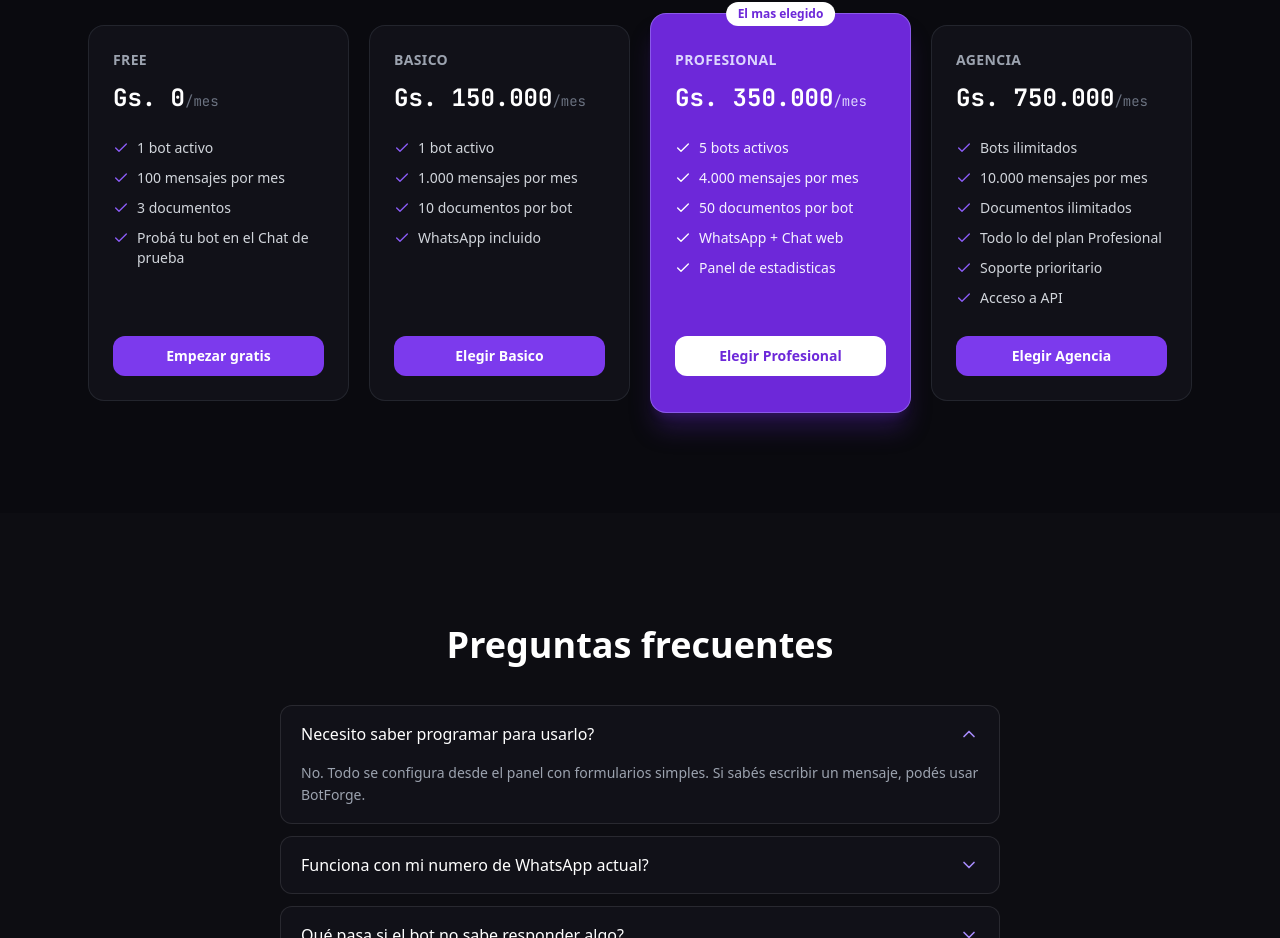
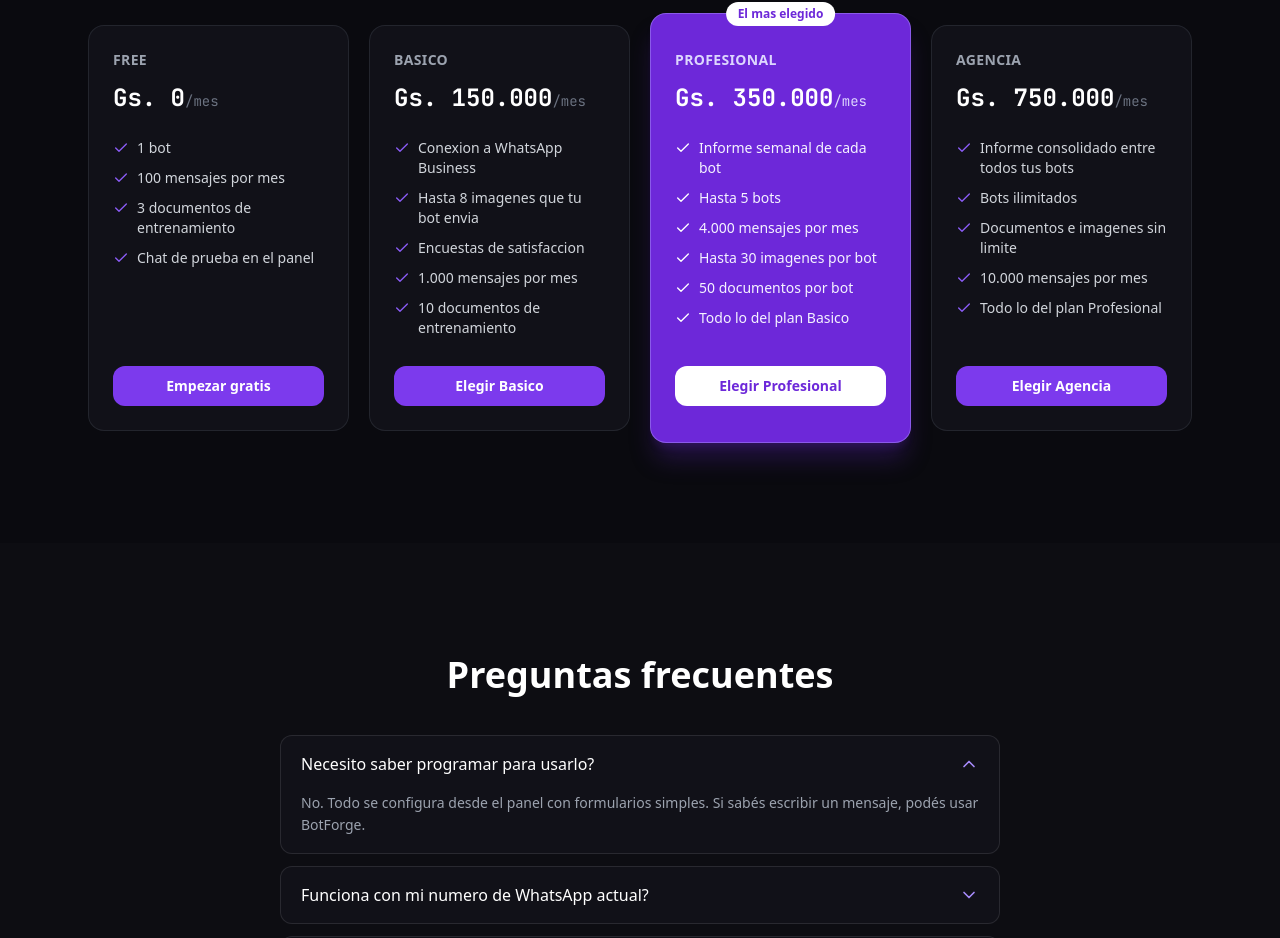
Before and after one commit to humbertoagdez-a11y/botforge-, a Next.js app in the folder frontend/: page / in a window 1280 px wide. Shown: the part 3270-4208 px from the top of the page. Built offline with nearby package versions, Linux system fonts and the light colour scheme.

Commit message:
feat: actualizar precios con beneficios reales + ocultar Google Drive

```diff
--- a/frontend/app/(dashboard)/dashboard/bots/[id]/page.tsx
+++ b/frontend/app/(dashboard)/dashboard/bots/[id]/page.tsx
@@ -8,7 +8,7 @@ import { useForm } from 'react-hook-form';
 import { zodResolver } from '@hookform/resolvers/zod';
 import { z } from 'zod';
 import { toast } from 'sonner';
-import { ArrowLeft, Bot, FileText, HardDrive, Image as ImageIcon, Loader2, MessageSquare, MessageSquareQuote, Settings, Smartphone, Sparkles } from 'lucide-react';
+import { ArrowLeft, Bot, FileText, Image as ImageIcon, Loader2, MessageSquare, MessageSquareQuote, Settings, Smartphone, Sparkles } from 'lucide-react';
 // Smartphone kept for the tab icon
 import { Button } from '@/components/ui/button';
 import { Input } from '@/components/ui/input';
@@ -100,122 +100,12 @@ const updateSchema = z.object({
 });
 type UpdateData = z.infer<typeof updateSchema>;
 
-// ─── Sección Google Drive (tab Configuración) ─────────────────────────────────
-
-function DriveSection({ botId }: { botId: string }) {
-  const [loading, setLoading] = useState(true);
-  const [connected, setConnected] = useState(false);
-  const [folderName, setFolderName] = useState('catálogo');
-  const [working, setWorking] = useState(false);
-
-  useEffect(() => {
-    api.drive
-      .status(botId)
-      .then((s) => {
-        setConnected(s.connected);
-        if (s.folderName) setFolderName(s.folderName);
-      })
-      .catch(() => { /* la sección degrada a "no conectado" */ })
-      .finally(() => setLoading(false));
-  }, [botId]);
-
-  async function handleConnect() {
-    setWorking(true);
-    try {
-      const { authUrl } = await api.drive.authorize(botId);
-      window.location.href = authUrl;
-    } catch (err) {
-      toast.error(err instanceof Error ? err.message : 'No se pudo iniciar la conexión con Google');
-      setWorking(false);
-    }
-  }
-
-  async function handleSaveFolder() {
-    setWorking(true);
-    try {
-      const res = await api.drive.updateFolder(botId, folderName.trim());
-      toast.success(`Carpeta actualizada: ${res.files} archivo${res.files === 1 ? '' : 's'} encontrados`);
-    } catch (err) {
-      toast.error(err instanceof Error ? err.message : 'No se pudo cambiar la carpeta');
-    } finally {
-      setWorking(false);
-    }
-  }
-
-  async function handleDisconnect() {
-    setWorking(true);
-    try {
-      await api.drive.disconnect(botId);
-      setConnected(false);
-      toast.success('Google Drive desconectado');
-    } catch (err) {
-      toast.error(err instanceof Error ? err.message : 'No se pudo desconectar');
-    } finally {
-      setWorking(false);
-    }
-  }
-
-  return (
-    <Card className="max-w-xl">
-      <CardHeader>
-        <CardTitle className="flex items-center gap-2 text-base">
-          <HardDrive className="h-4 w-4 text-cyan-400" />
-          Google Drive
-        </CardTitle>
-        <CardDescription>
-          Conectá una carpeta con fotos de tus productos y el bot las manda solo cuando un cliente las pide
-        </CardDescription>
-      </CardHeader>
-      <CardContent className="space-y-4">
-        {loading ? (
-          <Loader2 className="h-4 w-4 animate-spin text-muted-foreground" />
-        ) : !connected ? (
-          <Button onClick={handleConnect} disabled={working} className="gap-2">
-            {working ? <Loader2 className="h-4 w-4 animate-spin" /> : <HardDrive className="h-4 w-4" />}
-            Conectar Google Drive
-          </Button>
-        ) : (
-          <>
-            <div className="flex items-center gap-2">
-              <Badge variant="success" className="text-[10px]">Conectado</Badge>
-              <span className="text-xs text-muted-foreground">Carpeta: {folderName}</span>
-            </div>
-            <div className="space-y-1.5">
-              <Label htmlFor="drive-folder">Nombre de la carpeta en tu Drive</Label>
-              <div className="flex gap-2">
-                <Input
-                  id="drive-folder"
-                  value={folderName}
-                  onChange={(e) => setFolderName(e.target.value)}
-                  placeholder="catálogo"
-                />
-                <Button
-                  variant="outline"
-                  onClick={handleSaveFolder}
-                  disabled={working || folderName.trim().length === 0}
-                >
-                  {working ? <Loader2 className="h-4 w-4 animate-spin" /> : 'Guardar'}
-                </Button>
-              </div>
-              <p className="text-xs text-muted-foreground">
-                El bot busca las imágenes dentro de esta carpeta de tu Drive
-              </p>
-            </div>
-            <Button
-              variant="ghost"
-              size="sm"
-              className="text-muted-foreground hover:text-destructive"
-              onClick={handleDisconnect}
-              disabled={working}
-            >
-              Desconectar Drive
-            </Button>
-          </>
-        )}
-      </CardContent>
-    </Card>
-  );
-}
+// La sección de Google Drive vivía acá. Se retiró de la vista: la integración
+// exige una verificación de Google que todavía no está aprobada, así que
+// ofrecer el botón solo llevaba a una pantalla de permisos que falla. El
+// backend (routes/drive.ts, services/googleDrive.ts, el modelo DriveConnection
+// y la tool buscar_archivos_drive) queda intacto para poder retomarlo; lo único
+// que se sacó es la puerta de entrada del usuario.
 
 /** Encuesta de satisfacción al cliente final. Disponible desde el plan Básico. */
 function NpsCard({
@@ -322,21 +212,6 @@ export default function BotDetailPage() {
       .catch(() => { toast.error('Error al cargar el bot'); router.push('/dashboard'); })
       .finally(() => setLoadingBot(false));
   }, [id]);
-
-  // Vuelta del OAuth de Google Drive: toast + abrir el tab Configuración
-  useEffect(() => {
-    const params = new URLSearchParams(window.location.search);
-    const drive = params.get('drive');
-    if (!drive) return;
-    if (drive === 'connected') {
-      toast.success('Google Drive conectado exitosamente');
-      setActiveTab('config');
-    } else if (drive === 'error') {
-      toast.error('No se pudo conectar Google Drive. Intentá de nuevo.');
-    }
-    window.history.replaceState({}, '', window.location.pathname);
-    // eslint-disable-next-line react-hooks/exhaustive-deps
-  }, []);
 
   // Poll docs every 5s while any is PENDING or PROCESSING
   useEffect(() => {
@@ -575,7 +450,6 @@ export default function BotDetailPage() {
           </div>
 
           <div className="mt-4">
-            <DriveSection botId={id} />
           </div>
         </TabsContent>
 
--- a/frontend/app/(dashboard)/pricing/page.tsx
+++ b/frontend/app/(dashboard)/pricing/page.tsx
@@ -1,7 +1,7 @@
 'use client';
 
 import { useState } from 'react';
-import { Check, IdCard, Loader2, ShieldCheck, Zap } from 'lucide-react';
+import { Check, IdCard, Loader2, ShieldCheck, Sparkles, Zap } from 'lucide-react';
 import { toast } from 'sonner';
 import { Button } from '@/components/ui/button';
 import { Badge } from '@/components/ui/badge';
@@ -19,54 +19,107 @@ import { useAuthStore } from '@/lib/store';
 
 type PlanPago = 'STARTER' | 'PRO' | 'AGENCY';
 
-const PLANS = [
+/**
+ * Beneficios por plan.
+ *
+ * FUENTE DE VERDAD: backend/src/middleware/planLimits.ts (LIMITS). Los números
+ * de acá son un espejo de ese archivo y tienen que moverse juntos — el frontend
+ * no puede importar del backend, así que la sincronía es manual. Si tocás un
+ * límite allá, actualizá esta lista.
+ *
+ * `nuevo: true` marca lo que NO trae el plan anterior. Es lo que hace visible
+ * por qué conviene pagar más, en vez de dejar cuatro listas parecidas.
+ */
+interface Beneficio {
+  texto: string;
+  nuevo?: boolean;
+}
+
+const PLANS: Array<{
+  id: 'FREE' | 'STARTER' | 'PRO' | 'AGENCY';
+  name: string;
+  priceGs: number;
+  priceUsd: number;
+  /** Una línea que resume para quién es el plan */
+  para: string;
+  features: Beneficio[];
+  nota?: string;
+  highlight: boolean;
+  payPlan: 'STARTER' | 'PRO' | 'AGENCY' | null;
+}> = [
   {
-    id: 'FREE' as const,
+    id: 'FREE',
     name: 'Free',
     priceGs: 0,
     priceUsd: 0,
-    bots: '1 bot',
-    docs: '3 documentos',
-    msgs: '100 mensajes/mes',
-    wa: false,
+    para: 'Para probar cómo responde tu bot',
+    features: [
+      { texto: '1 bot' },
+      { texto: '100 mensajes por mes' },
+      { texto: '3 documentos de entrenamiento' },
+      { texto: '25 mensajes por día en el Chat de prueba' },
+      { texto: 'Asistente de configuración: 5 mensajes por día' },
+    ],
+    nota: 'No incluye WhatsApp: tu bot responde solo en el Chat de prueba del panel.',
     highlight: false,
     payPlan: null,
   },
   {
-    id: 'STARTER' as const,
+    id: 'STARTER',
     name: 'Básico',
     priceGs: 150000,
     priceUsd: 20,
-    bots: '1 bot',
-    docs: '10 documentos',
-    msgs: '1.000 mensajes/mes',
-    wa: true,
+    para: 'Para un negocio que ya quiere atender por WhatsApp',
+    features: [
+      { texto: 'Conexión a WhatsApp Business', nuevo: true },
+      { texto: 'Hasta 8 imágenes que tu bot le manda a los clientes', nuevo: true },
+      { texto: 'Encuestas de satisfacción a tus clientes', nuevo: true },
+      { texto: '1.000 mensajes por mes' },
+      { texto: '1 bot' },
+      { texto: '10 documentos de entrenamiento' },
+      { texto: 'Asistente de configuración: 15 mensajes por día' },
+    ],
     highlight: false,
-    payPlan: 'STARTER' as const,
+    payPlan: 'STARTER',
   },
   {
-    id: 'PRO' as const,
+    id: 'PRO',
     name: 'Profesional',
     priceGs: 350000,
     priceUsd: 47,
-    bots: '5 bots',
-    docs: '50 documentos',
-    msgs: '4.000 mensajes/mes',
-    wa: true,
+    para: 'Para varios locales, marcas o líneas de negocio',
+    features: [
+      { texto: 'Informe semanal automático de cada uno de tus bots', nuevo: true },
+      { texto: 'Hasta 5 bots', nuevo: true },
+      { texto: '4.000 mensajes por mes' },
+      { texto: 'Hasta 30 imágenes por bot' },
+      { texto: '50 documentos por bot' },
+      { texto: 'Conexión a WhatsApp Business' },
+      { texto: 'Encuestas de satisfacción a tus clientes' },
+      { texto: 'Asistente de configuración: 40 mensajes por día' },
+    ],
     highlight: true,
-    payPlan: 'PRO' as const,
+    payPlan: 'PRO',
   },
   {
-    id: 'AGENCY' as const,
+    id: 'AGENCY',
     name: 'Agencia',
     priceGs: 750000,
     priceUsd: 99,
-    bots: 'Bots ilimitados',
-    docs: 'Docs ilimitados',
-    msgs: '10.000 mensajes/mes',
-    wa: true,
+    para: 'Para quien maneja los bots de varios clientes',
+    features: [
+      { texto: 'Informe consolidado que compara todos tus bots entre sí', nuevo: true },
+      { texto: 'Bots ilimitados', nuevo: true },
+      { texto: 'Documentos e imágenes sin límite', nuevo: true },
+      { texto: '10.000 mensajes por mes' },
+      { texto: 'Informe semanal de cada bot' },
+      { texto: 'Conexión a WhatsApp Business' },
+      { texto: 'Encuestas de satisfacción a tus clientes' },
+      { texto: 'Asistente de configuración: 100 mensajes por día' },
+    ],
+    nota: 'El informe consolidado rankea tus bots por volumen y satisfacción, y te dice cuál necesita atención primero. Solo en Agencia.',
     highlight: false,
-    payPlan: 'AGENCY' as const,
+    payPlan: 'AGENCY',
   },
 ];
 
@@ -154,6 +207,9 @@ export default function PricingPage() {
       <div className="grid gap-6 md:grid-cols-2 xl:grid-cols-4">
         {PLANS.map((plan) => {
           const isCurrent = user?.plan === plan.id;
+          // Local para que TS lo estreche: dentro del map, plan.payPlan sigue
+          // siendo la unión con null aunque el ternario lo descarte
+          const payPlan = plan.payPlan;
           return (
             <div
               key={plan.id}
@@ -182,31 +238,38 @@ export default function PricingPage() {
                     </>
                   )}
                 </div>
+                <p className="mt-2 text-xs text-muted-foreground">{plan.para}</p>
               </div>
 
-              <ul className="mb-6 flex-1 space-y-2 text-sm text-muted-foreground">
-                {[plan.bots, plan.docs, plan.msgs, ...(plan.wa ? ['WhatsApp incluido'] : [])].map((f) => (
-                  <li key={f} className="flex items-center gap-2">
-                    <Check className="h-3.5 w-3.5 shrink-0 text-green-500" />
-                    {f}
+              <ul className="mb-6 flex-1 space-y-2 text-sm">
+                {plan.features.map((f) => (
+                  <li key={f.texto} className="flex items-start gap-2">
+                    {/* Lo que suma respecto del plan anterior se destaca: es lo
+                        que responde "por qué pagar más" de un vistazo */}
+                    {f.nuevo ? (
+                      <Sparkles className="mt-0.5 h-3.5 w-3.5 shrink-0 text-primary" />
+                    ) : (
+                      <Check className="mt-0.5 h-3.5 w-3.5 shrink-0 text-green-500" />
+                    )}
+                    <span className={f.nuevo ? 'font-medium text-foreground' : 'text-muted-foreground'}>
+                      {f.texto}
+                    </span>
                   </li>
                 ))}
               </ul>
 
-              {plan.id === 'FREE' && (
-                <p className="mb-4 text-xs text-muted-foreground">
-                  Probá tu bot en el Chat de prueba antes de conectar WhatsApp.
-                </p>
+              {plan.nota && (
+                <p className="mb-4 text-xs text-muted-foreground">{plan.nota}</p>
               )}
 
-              {plan.payPlan ? (
+              {payPlan ? (
                 <Button
                   variant={plan.highlight ? 'default' : 'outline'}
                   className="w-full"
                   disabled={isCurrent || loading !== null}
-                  onClick={() => handleUpgrade(plan.payPlan)}
+                  onClick={() => handleUpgrade(payPlan)}
                 >
-                  {loading === plan.payPlan && <Loader2 className="h-4 w-4 animate-spin" />}
+                  {loading === payPlan && <Loader2 className="h-4 w-4 animate-spin" />}
                   {isCurrent ? 'Plan actual' : 'Contratar'}
                 </Button>
               ) : (
--- a/frontend/app/(legal)/terminos/page.tsx
+++ b/frontend/app/(legal)/terminos/page.tsx
@@ -62,9 +62,18 @@ const SECCIONES: LegalSection[] = [
         </p>
         <L>
           <Li><T>Free</T> — sin costo. 1 bot, 3 documentos, 100 mensajes por mes, sin WhatsApp.</Li>
-          <Li><T>Básico</T> — Gs. 150.000. 1 bot, 10 documentos por bot, 1.000 mensajes por mes, con WhatsApp.</Li>
-          <Li><T>Profesional</T> — Gs. 350.000. 5 bots, 50 documentos por bot, 4.000 mensajes por mes.</Li>
-          <Li><T>Agencia</T> — Gs. 750.000. Bots y documentos ilimitados, 10.000 mensajes por mes.</Li>
+          <Li>
+            <T>Básico</T> — Gs. 150.000. 1 bot, 10 documentos por bot, 1.000 mensajes por mes, con
+            WhatsApp, hasta 8 imágenes por bot y encuestas de satisfacción.
+          </Li>
+          <Li>
+            <T>Profesional</T> — Gs. 350.000. 5 bots, 50 documentos por bot, 4.000 mensajes por mes,
+            hasta 30 imágenes por bot e informe semanal de cada bot.
+          </Li>
+          <Li>
+            <T>Agencia</T> — Gs. 750.000. Bots, documentos e imágenes ilimitados, 10.000 mensajes
+            por mes e informe consolidado que compara todos tus bots.
+          </Li>
         </L>
         <p className="pt-2">
           El asistente del panel también tiene un cupo diario y mensual según el plan, que podés ver
--- a/frontend/app/page.tsx
+++ b/frontend/app/page.tsx
@@ -163,19 +163,40 @@ const RUBRO_CARDS = [
   { icon: GraduationCap, title: 'Academias', desc: 'Inscripciones, horarios y dudas resueltas' },
 ];
 
+/**
+ * Espejo de backend/src/middleware/planLimits.ts (LIMITS), igual que la tabla
+ * de /pricing. Si cambia un limite alla, hay que actualizar los dos lugares.
+ *
+ * Nada de esta lista puede prometer algo que el codigo no cumpla hoy: aca
+ * figuraban "Acceso a API" y "Soporte prioritario" para Agencia, y ninguna de
+ * las dos existe (no hay API publica, y la prioridad de un ticket la elige el
+ * usuario al abrirlo, no su plan). Tambien decia "Panel de estadisticas" como
+ * beneficio de Profesional cuando lo tienen todos los planes.
+ */
 const PLANES = [
   {
     name: 'FREE',
     price: 'Gs. 0',
     highlight: false,
-    features: ['1 bot activo', '100 mensajes por mes', '3 documentos', 'Probá tu bot en el Chat de prueba'],
+    features: [
+      '1 bot',
+      '100 mensajes por mes',
+      '3 documentos de entrenamiento',
+      'Chat de prueba en el panel',
+    ],
     cta: 'Empezar gratis',
   },
   {
     name: 'BASICO',
     price: 'Gs. 150.000',
     highlight: false,
-    features: ['1 bot activo', '1.000 mensajes por mes', '10 documentos por bot', 'WhatsApp incluido'],
+    features: [
+      'Conexion a WhatsApp Business',
+      'Hasta 8 imagenes que tu bot envia',
+      'Encuestas de satisfaccion',
+      '1.000 mensajes por mes',
+      '10 documentos de entrenamiento',
+    ],
     cta: 'Elegir Basico',
   },
   {
@@ -183,11 +204,12 @@ const PLANES = [
     price: 'Gs. 350.000',
     highlight: true,
     features: [
-      '5 bots activos',
+      'Informe semanal de cada bot',
+      'Hasta 5 bots',
       '4.000 mensajes por mes',
+      'Hasta 30 imagenes por bot',
       '50 documentos por bot',
-      'WhatsApp + Chat web',
-      'Panel de estadisticas',
+      'Todo lo del plan Basico',
     ],
     cta: 'Elegir Profesional',
   },
@@ -196,12 +218,11 @@ const PLANES = [
     price: 'Gs. 750.000',
     highlight: false,
     features: [
+      'Informe consolidado entre todos tus bots',
       'Bots ilimitados',
+      'Documentos e imagenes sin limite',
       '10.000 mensajes por mes',
-      'Documentos ilimitados',
       'Todo lo del plan Profesional',
-      'Soporte prioritario',
-      'Acceso a API',
     ],
     cta: 'Elegir Agencia',
   },
--- a/frontend/components/ChatWidget.tsx
+++ b/frontend/components/ChatWidget.tsx
@@ -53,7 +53,7 @@ interface UIMessage {
 /** Lo que el bot está haciendo, para mostrarlo mientras usa una herramienta */
 const TOOL_LABEL: Record<string, string> = {
   buscar_en_documentos: 'Buscando en los documentos...',
-  buscar_archivos_drive: 'Buscando la foto en Drive...',
+  buscar_archivos_drive: 'Buscando la foto...',
   derivar_a_humano: 'Avisando a un encargado...',
 };
 
--- a/frontend/components/DashboardAssistant.tsx
+++ b/frontend/components/DashboardAssistant.tsx
@@ -50,7 +50,6 @@ const TOOL_LABELS: Record<string, string> = {
   request_plan_upgrade: 'Preparando upgrade de plan...',
   search_web: 'Buscando en internet...',
   scrape_website: 'Leyendo el sitio web...',
-  send_drive_image: 'Enviando imagen de Drive...',
 };
 
 interface ExecStep {
--- a/frontend/components/GenerativeUICard.tsx
+++ b/frontend/components/GenerativeUICard.tsx
@@ -1,9 +1,9 @@
 'use client';
 
-import { Settings, Power, FileText, HardDrive, Bell, LifeBuoy } from 'lucide-react';
+import { Settings, Power, FileText, Bell, LifeBuoy } from 'lucide-react';
 
 export interface UIComponent {
-  kind: 'config_change' | 'instructivo_preview' | 'bot_status' | 'drive_status' | 'notification_config' | 'support_ticket';
+  kind: 'config_change' | 'instructivo_preview' | 'bot_status' | 'notification_config' | 'support_ticket';
   title: string;
   description: string;
   data: Record<string, unknown>;
@@ -27,7 +27,6 @@ function DynamicIcon({ kind }: { kind: UIComponent['kind'] }) {
     config_change: Settings,
     bot_status: Power,
     instructivo_preview: FileText,
-    drive_status: HardDrive,
     notification_config: Bell,
     support_ticket: LifeBuoy,
   }[kind] ?? Settings;
--- a/frontend/lib/api.ts
+++ b/frontend/lib/api.ts
@@ -737,6 +737,12 @@ export const api = {
     quota: () => request<AssistantQuota>('/api/v1/assistant/dashboard/quota'),
   },
 
+  /**
+   * Google Drive. NINGUNA pantalla llama a estos métodos hoy: la integración se
+   * retiró de la vista del usuario porque su verificación ante Google no está
+   * aprobada. Se dejan (igual que el backend) para poder retomarla sin
+   * reescribir el cliente. No enlazar desde ningún botón hasta entonces.
+   */
   drive: {
     status: (botId: string) =>
       request<{ connected: boolean; folderName: string | null; since: string | null }>(
```
Also changed, not shown: 1 other file (tests, documents, lock files or other folders).
